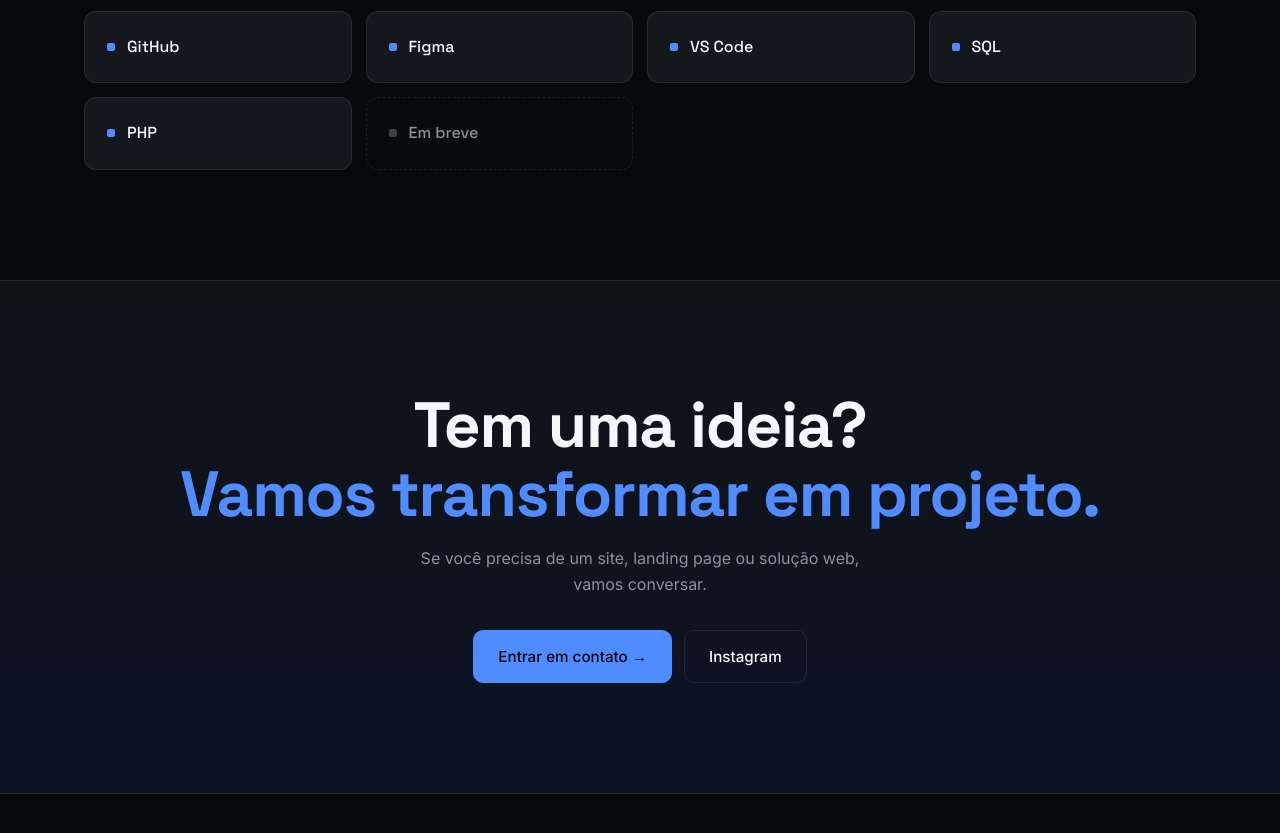
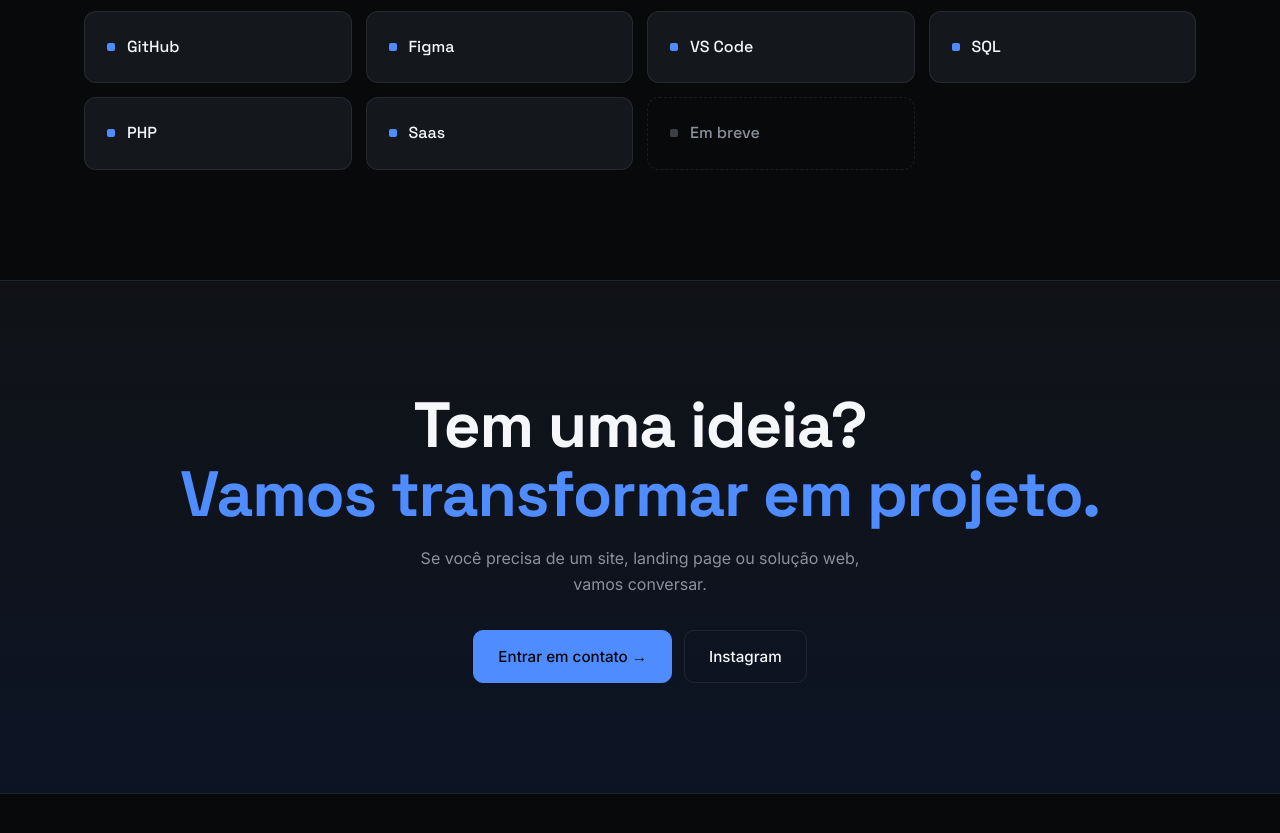
Before and after one commit to ghost7cz/portfolio, a plain HTML site: page index.html in a window 1280 px wide. Shown: the part 4523-5356 px from the top of the page. Drawn offline with Linux system fonts and the light colour scheme.

Commit message:
atualização das qualificaçoes de conhecimento

```diff
--- a/index.html
+++ b/index.html
@@ -144,7 +144,7 @@
   <h2 class="rv">Ferramentas que fazem parte da minha jornada.</h2><p class="sub"></p>
 
   <div class="tg rv">
-   <div class="tl">HTML</div><div class="tl">CSS</div><div class="tl">JavaScript</div><div class="tl">Git</div><div class="tl">GitHub</div><div class="tl">Figma</div><div class="tl">VS Code</div><div class="tl">SQL</div><div class="tl">PHP</div><div class="tl soon">Em breve</div>
+   <div class="tl">HTML</div><div class="tl">CSS</div><div class="tl">JavaScript</div><div class="tl">Git</div><div class="tl">GitHub</div><div class="tl">Figma</div><div class="tl">VS Code</div><div class="tl">SQL</div><div class="tl">PHP</div><div class="tl">Saas</div><div class="tl soon">Em breve</div>
   </div>
  </div>
 </section>
```
